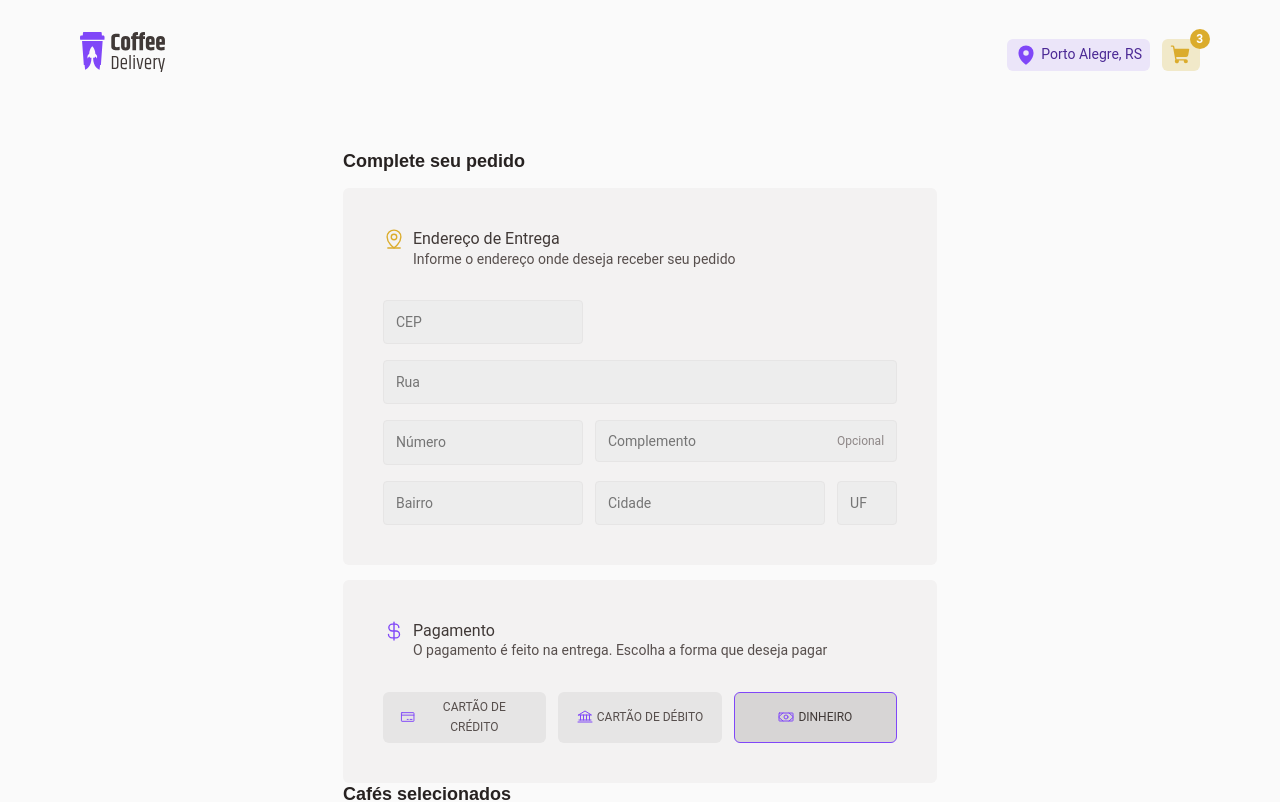
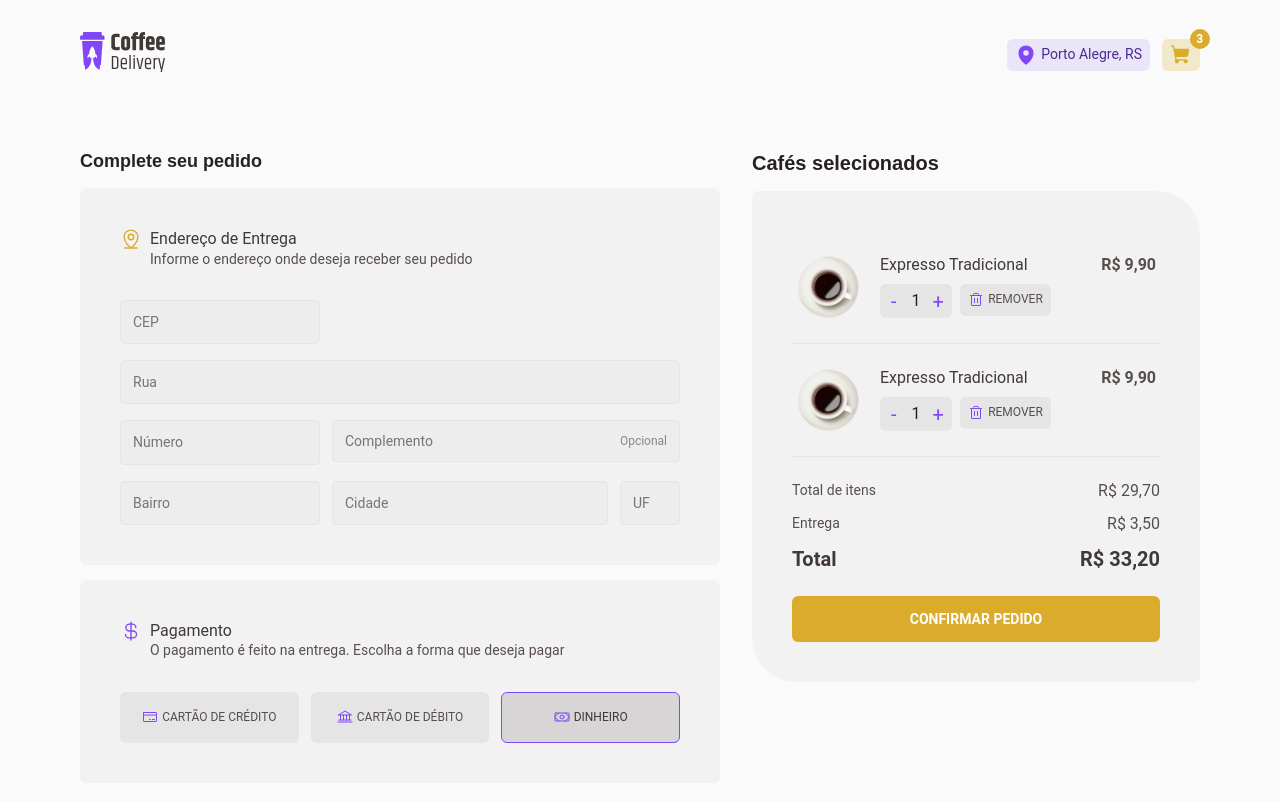
Before and after one commit to gw-rodrigues/ignite-react-2022-coffee-delivery, a React app: page /checkout in a window 1280 px wide. Shown: the top 802 px of the page. Built offline with nearby package versions, Linux system fonts and the light colour scheme; the HTML template or start-up script is replaced by a standard one.

Commit message:
style: form and h3

```diff
--- a/src/pages/Checkout/styles.ts
+++ b/src/pages/Checkout/styles.ts
@@ -5,17 +5,15 @@ export const CheckoutContainer = styled.main`
   max-width: 1120px;
   margin: 2.5rem auto 9.81rem auto;
 
-  display: flex;
-  justify-content: center;
-  align-items: flex-start;
-  gap: 2rem;
-
-  h3 {
-    font-size: 1.125rem;
+  form {
+    display: flex;
+    justify-content: center;
+    align-items: flex-start;
+    gap: 2rem;
   }
 `
 
-export const FormContainer = styled.form`
+export const FormContainer = styled.div`
   flex: 1;
   max-width: 640px;
 
@@ -24,4 +22,8 @@ export const FormContainer = styled.form`
   align-items: flex-start;
   flex-direction: column;
   gap: 0.9375rem;
+
+  h3 {
+    font-size: 1.125rem;
+  }
 `
```
